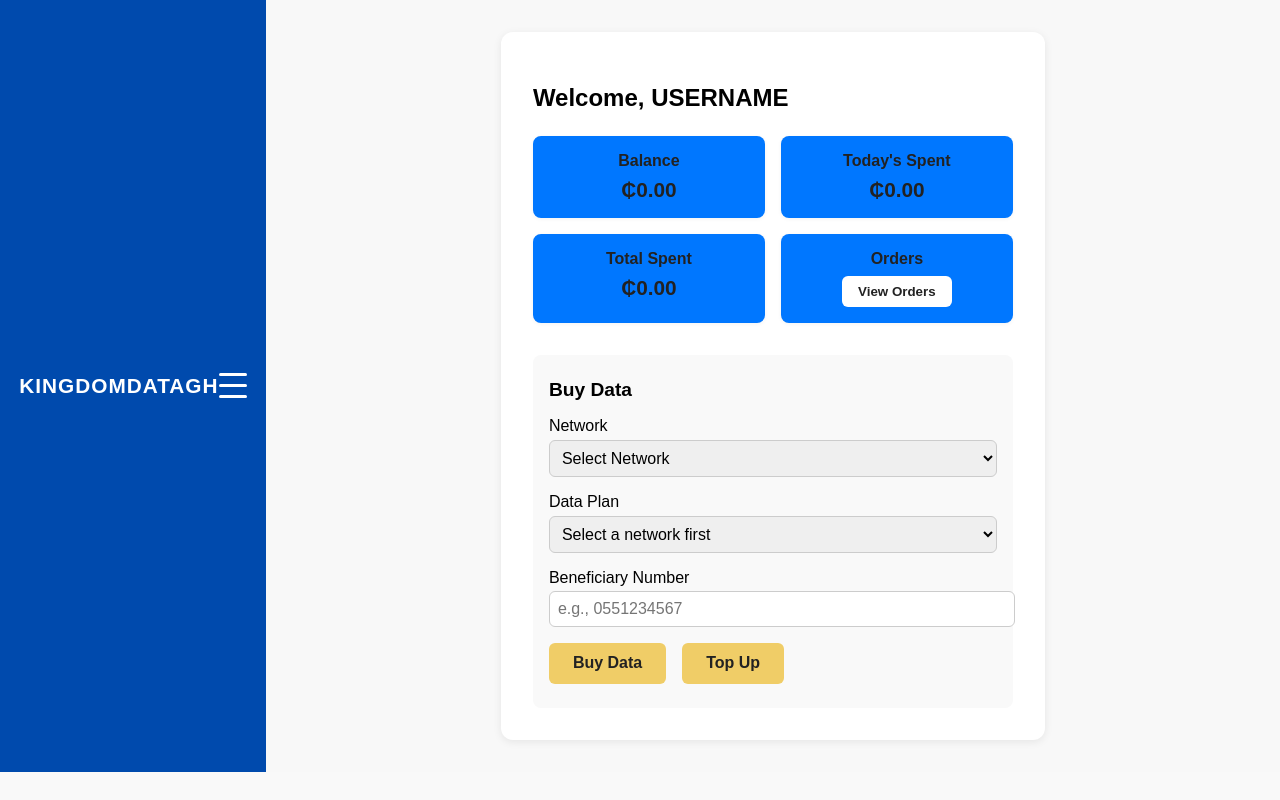
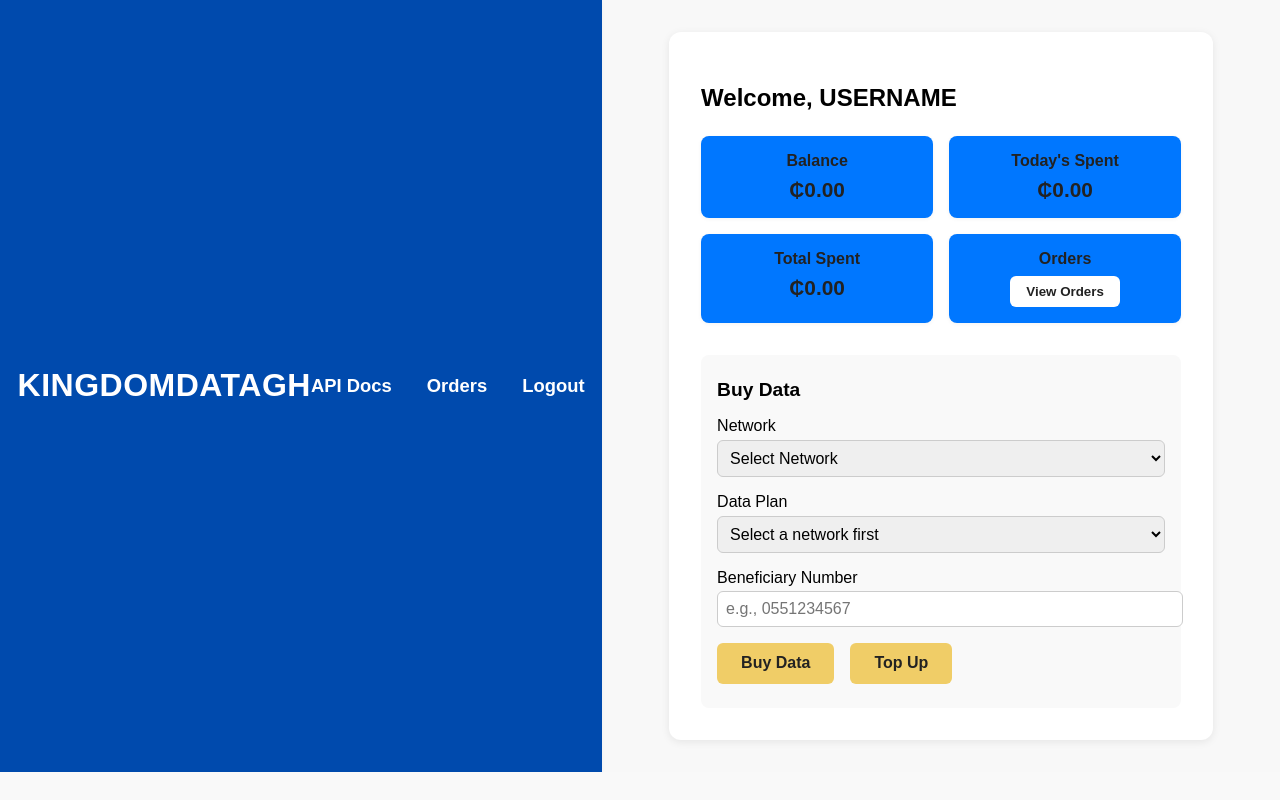
Before and after one commit to neatkreate/rdata-client, a website: page public/dashboard.html in a window 1280 px wide. Drawn offline with Linux system fonts and the light colour scheme; no server answers.

Commit message:
Change dashboard header and menu to KINGDOMDATAGH blue

```diff
--- a/public/css/dashboard.css
+++ b/public/css/dashboard.css
@@ -1,3 +1,77 @@
+/* --- EliteDrive-style Header/Navbar --- */
+ .header {
+  background: #004aad;
+  color: #fff;
+  display: flex;
+  align-items: center;
+  justify-content: space-between;
+  padding: 0.85rem 1.1rem;
+  min-height: 56px;
+  box-shadow: 0 1px 4px rgba(0,0,0,0.04);
+  position: relative;
+  z-index: 1002;
+}
+.header .logo {
+  font-weight: 800;
+  font-size: 2rem;
+  letter-spacing: 0.5px;
+  font-family: sans-serif;
+}
+.header .hamburger {
+  display: flex;
+  flex-direction: column;
+  gap: 6px;
+  cursor: pointer;
+}
+.header .hamburger span {
+  height: 3.5px;
+  width: 32px;
+  background: #fff;
+  border-radius: 2px;
+  display: block;
+}
+ .header .nav-links {
+  list-style: none;
+  position: fixed;
+  top: 0;
+  right: 0;
+  background: #004aad;
+  color: #fff;
+  min-width: 180px;
+  padding: 2.2rem 1.7rem 1.7rem 1.7rem;
+  border-radius: 0 0 0 18px;
+  box-shadow: 0 4px 24px rgba(0,0,0,0.13);
+  display: none;
+  flex-direction: column;
+  gap: 1.5rem;
+  z-index: 1001;
+}
+.header .nav-links.open {
+  display: flex !important;
+}
+.header .nav-links a {
+  color: #fff;
+  text-decoration: none;
+  font-weight: 600;
+  font-size: 1.15rem;
+}
+@media (min-width: 769px) {
+  .header .nav-links {
+    position: static;
+    display: flex !important;
+    flex-direction: row;
+    background: none;
+    box-shadow: none;
+    padding: 0;
+    min-width: unset;
+    border-radius: 0;
+    gap: 2.2rem;
+    color: #fff;
+  }
+  .header .hamburger {
+    display: none;
+  }
+}
 /* Responsive Navbar */
 .navbar {
   background: #004aad;
--- a/public/dashboard.html
+++ b/public/dashboard.html
@@ -7,17 +7,17 @@
   <link rel="stylesheet" href="css/dashboard.css">
 </head>
 <body>
-  <header class="header" style="background:#004aad; color:#fff; display:flex; align-items:center; justify-content:space-between; padding:1rem 1.2rem; position:relative;">
-    <div class="logo" style="font-weight:bold; font-size:1.3rem; letter-spacing:1px;">KINGDOMDATAGH</div>
-    <div class="hamburger" id="hamburger" tabindex="0" aria-label="Open menu">
-      <span style="height:3px;width:28px;background:#fff;border-radius:2px;display:block;"></span>
-      <span style="height:3px;width:28px;background:#fff;border-radius:2px;display:block;"></span>
-      <span style="height:3px;width:28px;background:#fff;border-radius:2px;display:block;"></span>
+  <header class="header">
+    <div class="logo">KINGDOMDATAGH</div>
+    <div class="hamburger" id="hamburger" tabindex="0" aria-label="Open menu" aria-expanded="false">
+      <span></span>
+      <span></span>
+      <span></span>
     </div>
-    <ul class="nav-links" id="navLinks" style="list-style:none; position:fixed; top:0; right:0; background:#004aad; color:#fff; min-width:160px; padding:2rem 1.5rem 1.5rem 1.5rem; border-radius:0 0 0 16px; box-shadow:0 4px 24px rgba(0,0,0,0.13); display:none; flex-direction:column; gap:1.2rem; z-index:1001;">
-      <li><a href="api-docs.html" style="color:#fff; text-decoration:none; font-weight:500;">API Docs</a></li>
-      <li><a href="orders.html" style="color:#fff; text-decoration:none; font-weight:500;">Orders</a></li>
-      <li><a href="#" id="logoutBtn" style="color:#fff; text-decoration:none; font-weight:500;">Logout</a></li>
+    <ul class="nav-links" id="navLinks">
+      <li><a href="api-docs.html">API Docs</a></li>
+      <li><a href="orders.html">Orders</a></li>
+      <li><a href="#" id="logoutBtn">Logout</a></li>
     </ul>
   </header>
   <main>
--- a/public/js/dashboard.js
+++ b/public/js/dashboard.js
@@ -1,29 +1,24 @@
-  // Hamburger menu toggle for mobile navbar (overlay style)
+  // Hamburger menu toggle for mobile navbar (EliteDrive style)
   document.addEventListener('DOMContentLoaded', function() {
     const hamburger = document.getElementById('hamburger');
     const navLinks = document.getElementById('navLinks');
     if (hamburger && navLinks) {
       hamburger.addEventListener('click', function(e) {
         e.stopPropagation();
-        if (navLinks.style.display === 'flex') {
-          navLinks.style.display = 'none';
-          hamburger.setAttribute('aria-expanded', 'false');
-        } else {
-          navLinks.style.display = 'flex';
-          hamburger.setAttribute('aria-expanded', 'true');
-        }
+        navLinks.classList.toggle('open');
+        hamburger.setAttribute('aria-expanded', navLinks.classList.contains('open'));
       });
       // Close menu when a link is clicked
       navLinks.querySelectorAll('a').forEach(link => {
         link.addEventListener('click', () => {
-          navLinks.style.display = 'none';
+          navLinks.classList.remove('open');
           hamburger.setAttribute('aria-expanded', 'false');
         });
       });
       // Optional: close menu on outside click
       document.addEventListener('click', function(e) {
         if (!navLinks.contains(e.target) && !hamburger.contains(e.target)) {
-          navLinks.style.display = 'none';
+          navLinks.classList.remove('open');
           hamburger.setAttribute('aria-expanded', 'false');
         }
       });
```
